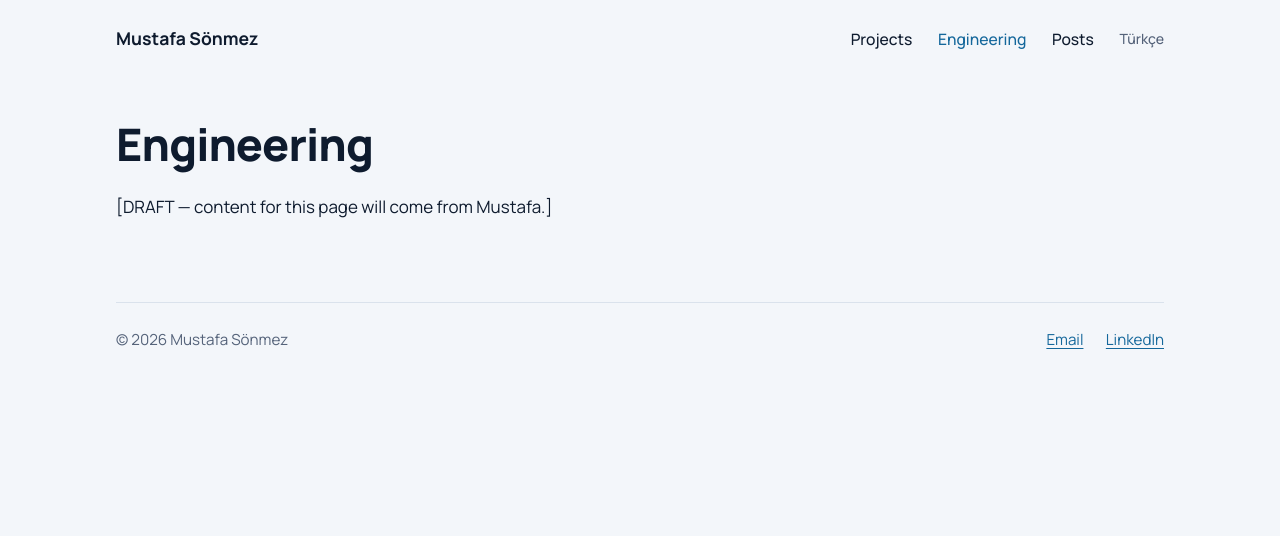
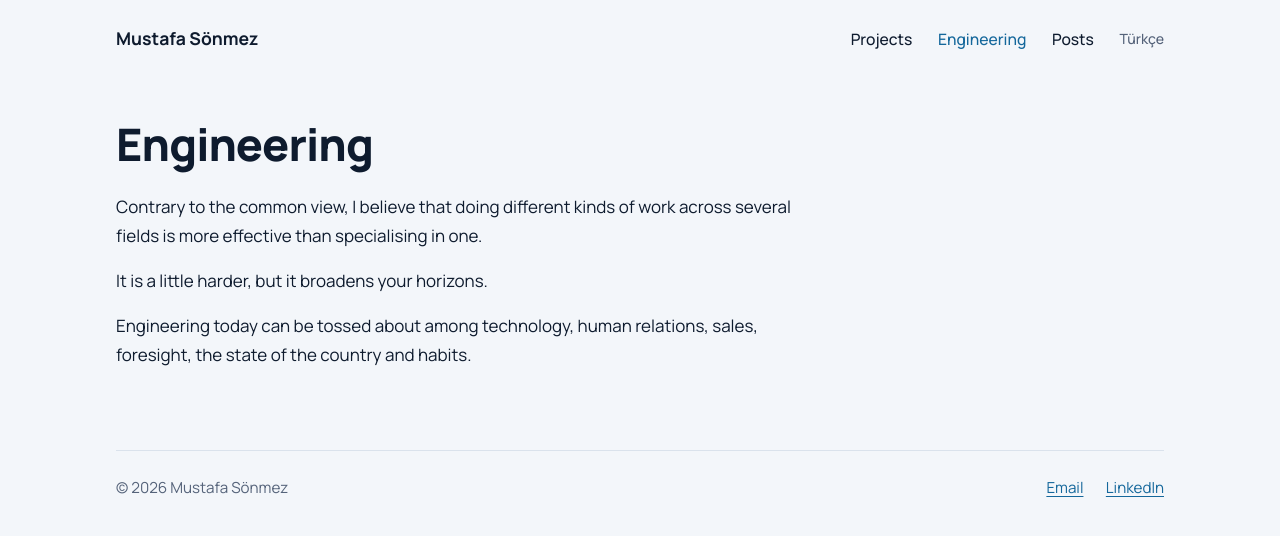
Before and after one commit to sonmezmustafa/sonmezmustafa.github.io, a Jekyll site: the page built from en/engineering/index.html, in a window 1280 px wide. Shown: the top 536 px of the page. Built offline with Jekyll 4.4.1, drawn with Linux system fonts in a browser that asks for light colours.

```diff
--- a/en/engineering/index.html
+++ b/en/engineering/index.html
@@ -1,9 +1,9 @@
 ---
 title: Engineering
 ref: engineering
-description: Engineering work by Mustafa Sönmez.
-noindex: true
-sitemap: false
+description: How Mustafa Sönmez sees engineering; on working across several fields instead of specialising in one.
 ---
 <h1>Engineering</h1>
-<p>[DRAFT — content for this page will come from Mustafa.]</p>
+<p>Contrary to the common view, I believe that doing different kinds of work across several fields is more effective than specialising in one.</p>
+<p>It is a little harder, but it broadens your horizons.</p>
+<p>Engineering today can be tossed about among technology, human relations, sales, foresight, the state of the country and habits.</p>
--- a/en/index.html
+++ b/en/index.html
@@ -33,7 +33,7 @@ description: Personal site of Mustafa Sönmez, sharing nearly 20 years of experi
   </a>
   <a class="area" href="{{ '/en/engineering/' | relative_url }}">
     <h2>Engineering</h2>
-    <p>Technical notes, methods and the tools I use.</p>
+    <p>On working across several fields instead of specialising in one.</p>
     <span class="go">Go to section →</span>
   </a>
   <a class="area" href="{{ '/en/posts/' | relative_url }}">
--- a/index.html
+++ b/index.html
@@ -33,7 +33,7 @@ description: Mustafa Sönmez'in yaklaşık 20 yıllık mühendislik ve insani te
   </a>
   <a class="area" href="{{ '/muhendislik/' | relative_url }}">
     <h2>Mühendislik</h2>
-    <p>Teknik notlar, yöntemler ve kullandığım araçlar.</p>
+    <p>Tek alanda özelleşmek yerine çoklu alanlarda çalışmak üzerine.</p>
     <span class="go">Bölüme git →</span>
   </a>
   <a class="area" href="{{ '/yazilar/' | relative_url }}">
```
Also changed, not shown: muhendislik/index.html (+4 -4 lines).
